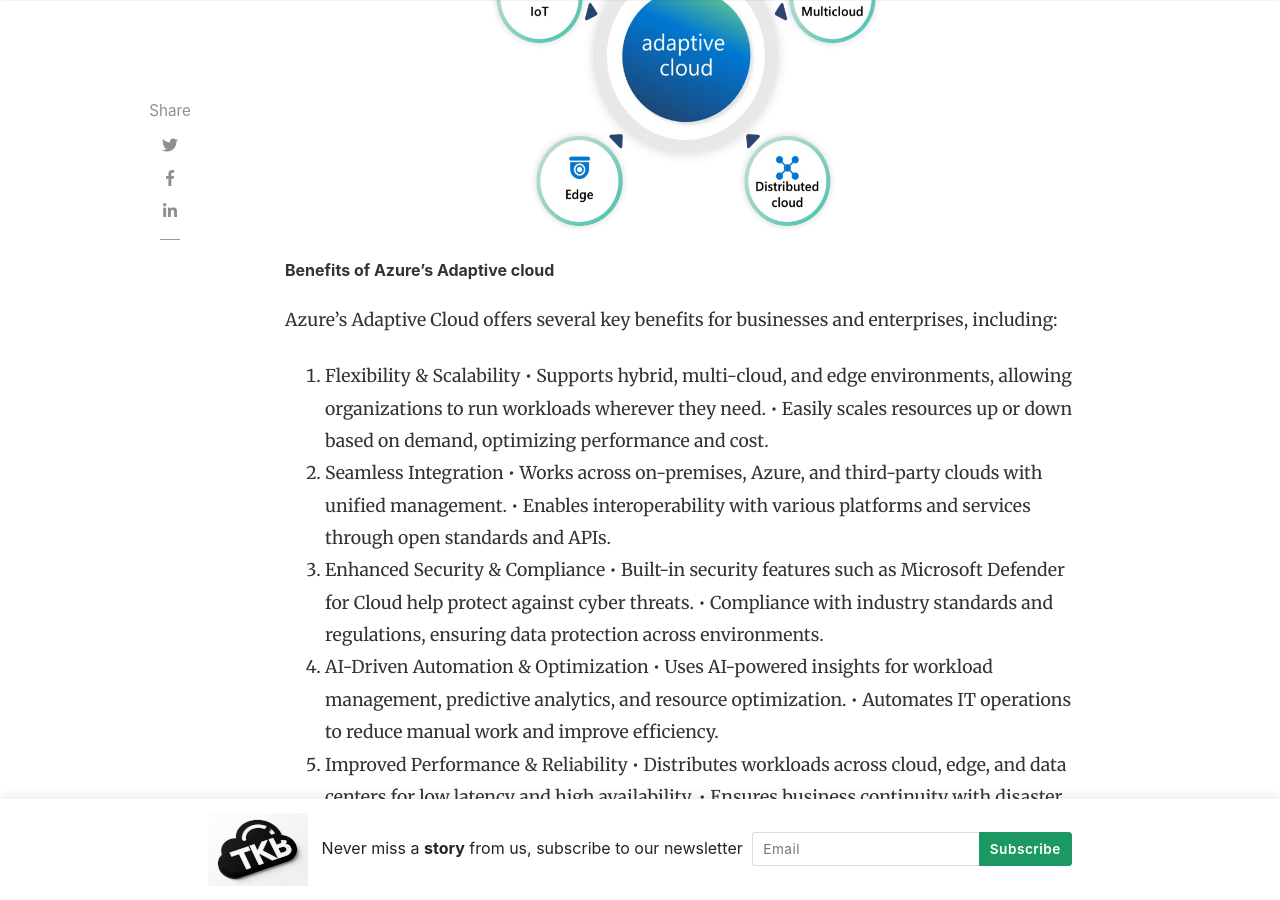
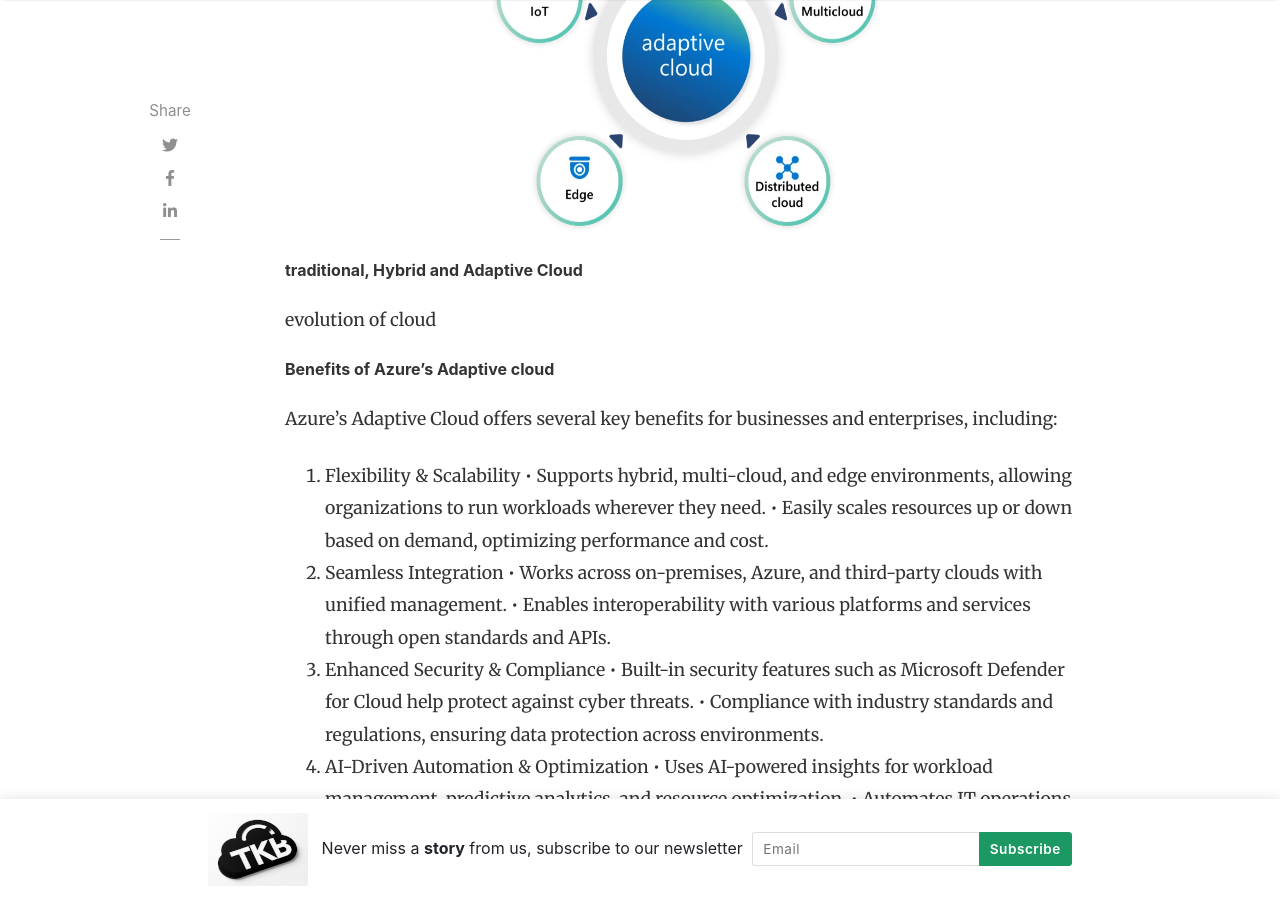
Before and after one commit to mcoutanche/github.io, a Jekyll site: the page built from _posts/2025-01-30-adaptive-cloud.md, in a window 1280 px wide and 900 px high, scrolled down 1987 px. Built offline with Jekyll 4.4.1, drawn with Linux system fonts in a browser that asks for light colours; nearby versions of some CDN libraries; comment, search, counter and statistics services are not loaded.

Commit message:
post updates

```diff
--- a/_posts/2025-01-30-adaptive-cloud.md
+++ b/_posts/2025-01-30-adaptive-cloud.md
@@ -20,6 +20,10 @@ In today’s rapidly evolving digital world, mastering cloud computing is essent
 Microsoft's Adaptive Cloud approach is a flexible and intelligent cloud strategy designed to help businesses seamlessly operate across hybrid, multi-cloud, and edge environments. By leveraging AI-driven automation, unified management tools, and open interoperability, the Adaptive Cloud enables organizations to optimize workloads dynamically, enhance security, and improve operational efficiency. It integrates Microsoft Azure with on-premises and third-party cloud solutions, providing a consistent and scalable infrastructure that adapts to evolving business needs. This approach empowers enterprises to innovate faster, reduce complexity, and gain deeper insights through real-time data processing and AI-powered analytics, ensuring a resilient and future-ready digital ecosystem.
 
 ![adaptive]({{ site.baseurl }} /assets/images/2024/Figure-1-Adaptive-Cloud-v2.png 'Adaptive cloud works simultaneously across hybrid, multicloud, edge, and IoT environments.'){:width="400px" height="400px" style="display: block; margin: 0 auto"}
+
+###### traditional, Hybrid and Adaptive Cloud
+
+evolution of cloud
 
 ###### Benefits of Azure’s Adaptive cloud
 
```
